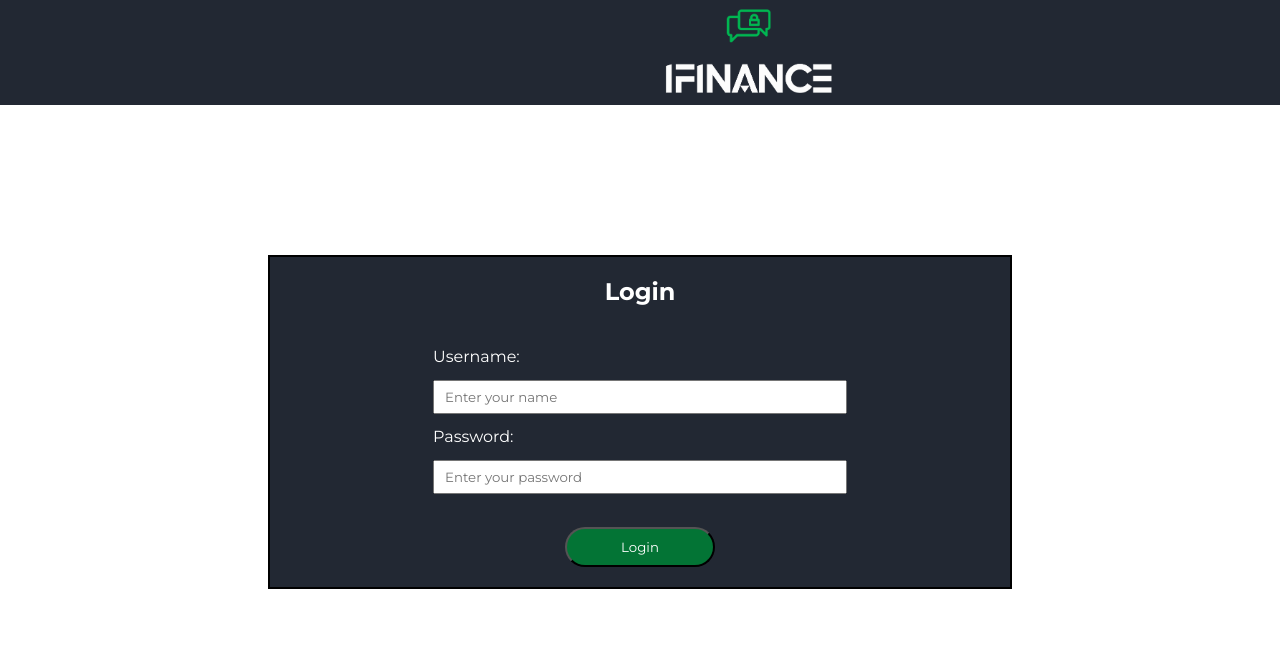
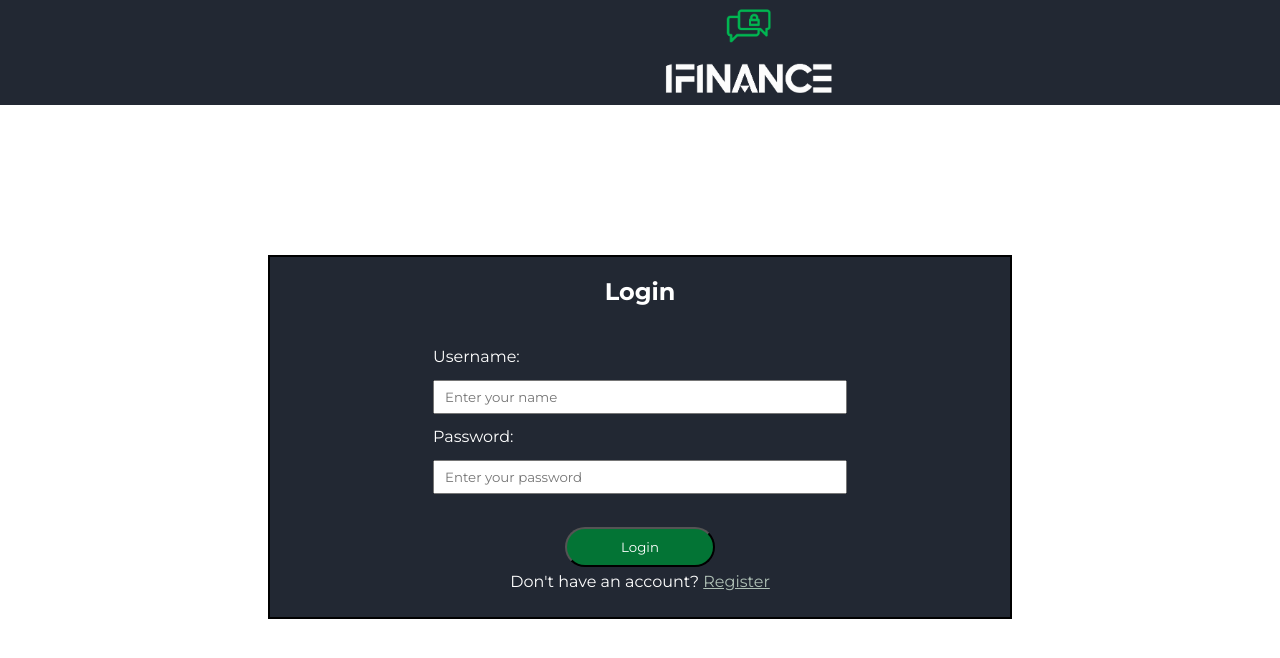
Before and after one commit to kalviumcommunity/Pranjal_S56_Capstone_expense_management, a React (Vite) app in the folder Client/client/: page /login in a window 1280 px wide. Shown: the top 658 px of the page. Built offline with nearby package versions, Linux system fonts and the light colour scheme.

Commit message:
Added json web token

```diff
--- a/Client/client/src/Components/Login.jsx
+++ b/Client/client/src/Components/Login.jsx
@@ -1,7 +1,7 @@
 import React, { useState } from "react";
 import "../Styles/Login.css";
 import logo from "../images/Logo.png";
-import { NavLink, useNavigate } from "react-router-dom";
+import { Link, NavLink, useNavigate } from "react-router-dom";
 import axios from "axios";
 
 function Login() {
@@ -41,11 +41,16 @@ function Login() {
           localStorage.setItem("token", res.data.token);
           localStorage.setItem("user", loginData.name);
 
+          console.log(res.data)
+          alert(res.data.message);
+
+          navigate("/");
         }
-        console.log(res.data)
-        alert(res.data.message);
+        else{
+          alert("User not found. Please create an account.")
+        }
 
-        navigate("/");
+
 
       })
       .catch((err) => {
@@ -92,6 +97,11 @@ function Login() {
         </div>
         <button className="loginBtn">Login</button>
         {message && <div className="message">{message}</div>}
+
+        <p className="register-link">
+            Don't have an account?{" "}
+            <NavLink to="/signin" className={"navsign"}>Register</NavLink>
+          </p>
       </form>
     </>
   );
--- a/Client/client/src/Components/Signup.jsx
+++ b/Client/client/src/Components/Signup.jsx
@@ -102,6 +102,9 @@ function Signup() {
         </label>
         {error && <div className="error">{error}</div>}
         <button className="signin">Sign in</button>
+        <p className="login-link">
+          Already have an account? <NavLink to="/login" className={"navlog"}>Login</NavLink>
+        </p>
       </form>
     </>
   );
--- a/Client/client/src/Styles/Login.css
+++ b/Client/client/src/Styles/Login.css
@@ -38,3 +38,6 @@
 .message{
     color: rgb(252, 103, 49);
 }
+.navsign{
+  color: #aebfb5;
+}
--- a/Client/client/src/Styles/Signup.css
+++ b/Client/client/src/Styles/Signup.css
@@ -41,6 +41,10 @@
   width: 130px;
   height: 35px;
   border-radius: 20px;
-  margin-top: 20px;
+  margin-top: 10px;
+  margin-bottom: 10px;
   background-color: #037435;
 }
+.navlog{
+  color: #aebfb5;
+}
```
Also changed, not shown: 1 other file (tests, documents, lock files or other folders).
